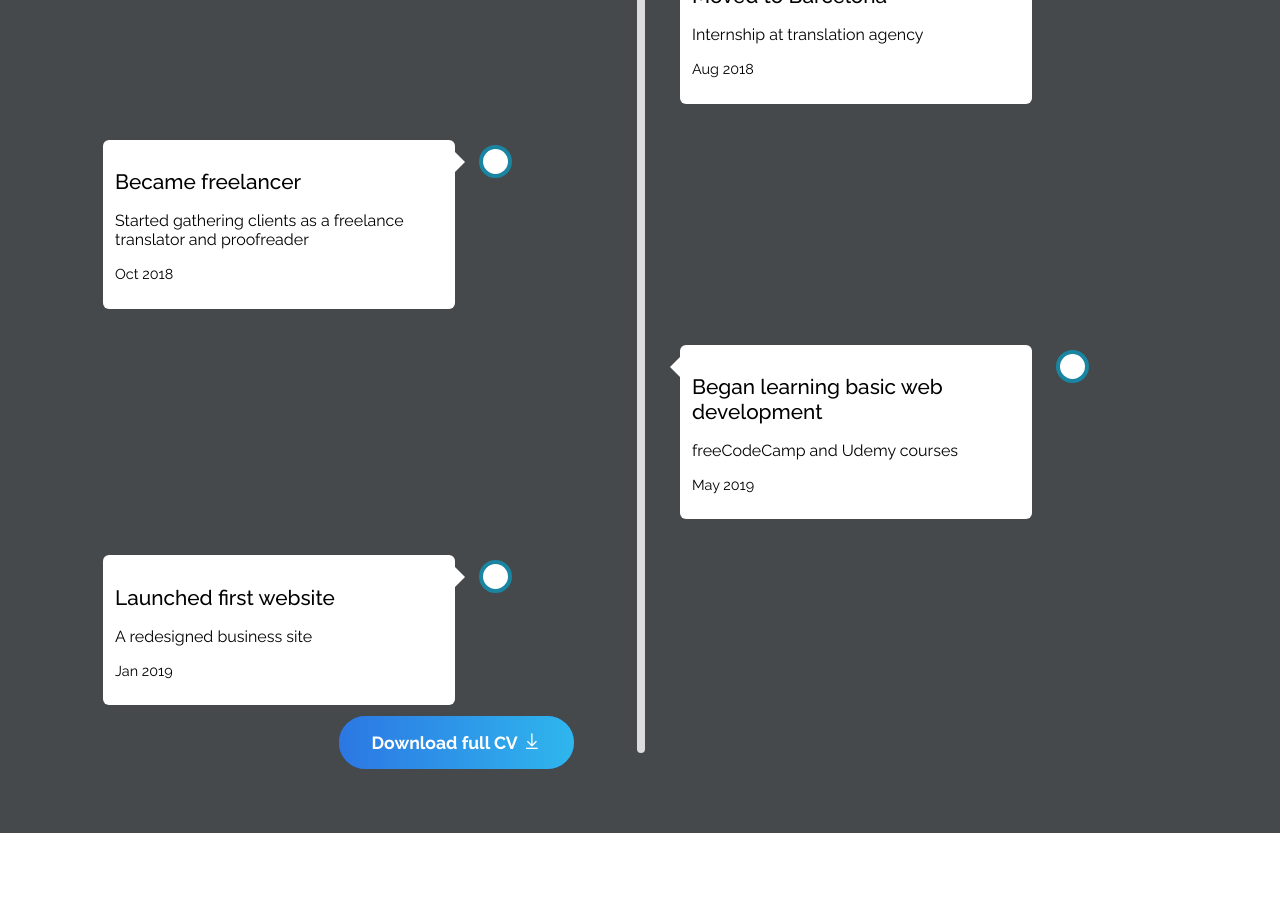
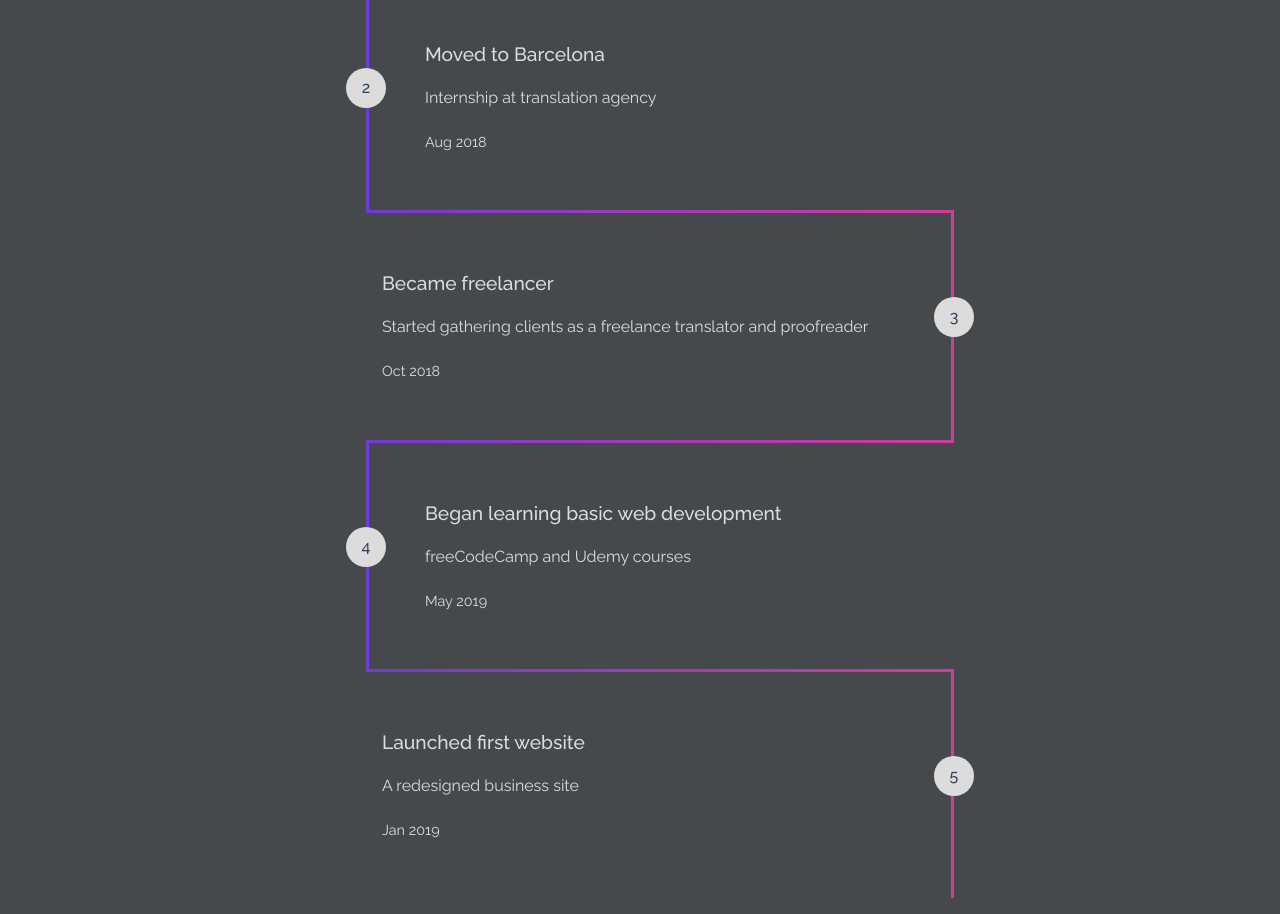
Before and after one commit to ScotDev/Personal-site, a React (Create React App) app: page / in a window 1280 px wide. Shown: the part 3320-4234 px from the top of the page. Before the commit the page ends 4153 px from the top, so only its background shows below. Built offline with nearby package versions, Linux system fonts and the light colour scheme.

Commit message:
Improved timeline

```diff
--- a/public/scss/_timeline.scss
+++ b/public/scss/_timeline.scss
@@ -4,117 +4,91 @@ $primary-accent: #1985a1;
 
 $secondary-light-text: #e6e9f0;
 
+$primary-gradient: #fd4d8c
+  linear-gradient(90deg, #fd4d8c 0, #fd766a 76%, #fc7f61);
+$secondary-gradient: #2c77e3 linear-gradient(90deg, #2c77e3 0, #2fb6ed);
+
 .timeline {
-  position: relative;
-  //   max-width: 1200px;
-  margin: 0 auto 5rem auto;
+  width: 100%;
+  display: flex;
+  flex-direction: column;
+  align-items: center;
+  .timeline-list {
+    list-style-type: none;
 
-  .btn {
-    i {
-      font-size: 1.3rem;
-    }
+    li:nth-child(even) {
+      border-left: 3px solid;
+      padding-right: 0;
+
+      &:before {
+        right: 100.5%;
+        transform: translateY(110%);
+        margin-right: -20px;
       }
     }
 
-/* The actual timeline (the vertical ruler) */
-.timeline::after {
-  content: '';
-  position: absolute;
-  width: 8px;
-  background-color: $light-text;
-  border-radius: 6px;
-  top: 0;
-  bottom: 0;
-  left: 50%;
-  margin-left: -3px;
+    li:nth-child(odd) {
+      border-right: 3px solid;
+      padding-left: 0;
+
+      &:before {
+        left: 100.5%;
+        margin-left: -20px;
+        transform: translateY(110%);
+      }
     }
 
-/* Container around content */
-.timeline-item {
-  padding: 10px 40px;
-  position: relative;
-  background-color: inherit;
-  max-width: 70%;
-  margin: 0 0 1rem 0;
+    li:first-child {
+      border-top: 0;
+      border-top-right-radius: 0;
+      border-top-left-radius: 0;
+    }
+    li:last-child {
+      border-bottom-right-radius: 0;
+      border-bottom-left-radius: 0;
     }
 
-/* The circles on the timeline */
-.timeline-item::after {
-  content: '';
+    li {
+      font-size: 1em;
+      line-height: 1.75em;
+      border-top: 3px solid;
+      border-image: linear-gradient(to right, #743ad5 0%, #d53a9d 100%);
+      border-image-slice: 1;
+      border-width: 3px;
+      margin: 0;
+      padding: 40px;
+      counter-increment: section;
+      position: relative;
+      color: $light-text;
+
+      &:before {
+        content: counter(section);
         position: absolute;
-  width: 25px;
-  height: 25px;
-  right: -17px;
-  background-color: white;
-  border: 4px solid $primary-accent;
-  top: 15px;
         border-radius: 50%;
-  z-index: 1;
-}
-
-.timeline-item:nth-child(odd) {
-  left: -43.5%;
-}
-/* Place the timeline-item to the left */
-// .left {
-
-//   //   transform: translateX(-100%);
-// }
-
-/* Place the timeline-item to the right */
-.timeline-item:nth-child(even) {
-  left: 50%;
-}
-
-/* Add arrows to the left container (pointing right) */
-.timeline-item:nth-child(odd)::before {
-  content: ' ';
-  height: 0;
-  position: absolute;
-  top: 22px;
-  width: 0;
-  z-index: 1;
-  right: 30px;
-  border: medium solid #fff;
-  border-width: 10px 0 10px 10px;
-  border-color: transparent transparent transparent #fff;
-}
-
-/* Add arrows to the right container (pointing left) */
-.timeline-item:nth-child(even)::before {
-  content: ' ';
-  height: 0;
-  position: absolute;
-  top: 22px;
-  width: 0;
-  z-index: 1;
-  left: 30px;
-  border: medium solid #fff;
-  border-width: 10px 10px 10px 0;
-  border-color: transparent #fff transparent transparent;
-}
-
-/* Fix the circle for containers on the right side */
-.right::after {
-  left: -16px;
-}
-
-/* The actual content */
-.timeline-content {
-  //   padding: 20px 30px;
-  padding: 0.75rem;
-  background-color: white;
-  //   position: relative;
-  border-radius: 6px;
+        padding: 10px;
+        height: 1.25em;
+        width: 1.25em;
+        background-color: $light-text;
+        font-weight: 500;
+        text-align: center;
+        line-height: 1.25em;
+        color: #34435e;
+        font-size: 1em;
       }
 
       .timeline-title {
         font-weight: 500;
-  font-size: 1.3rem;
+        font-size: 1.2rem;
+        padding: 0 1rem;
       }
       .timeline-text {
         font-size: 1rem;
+        padding: 0 1rem;
       }
       .timeline-date {
         font-size: 0.9rem;
+        padding: 0 1rem;
       }
+    }
+  }
+}
--- a/src/components/layout/Timeline.js
+++ b/src/components/layout/Timeline.js
@@ -5,20 +5,27 @@ import data from '../../timeline_data.json';
 
 export default function Timeline() {
 
+
     const items = data.map(item => {
-        return (<div className="timeline-item" key={item.id}>
-            <div className="timeline-content">
+        return (
+
+            <li key={item.id}>
+
                 <h2 className="timeline-title">{item.title}</h2>
                 <p className="timeline-text">{item.text}</p>
                 <p className="timeline-date">{item.date}</p>
-            </div>
-        </div>)
+
+            </li>
+
+        )
     })
 
     return (
         <div className="timeline">
-            {items}
-            <a href="#portfolio" className="btn btn-secondary">Download full CV <i class="las la-download"></i></a>
+            <ul className="timeline-list">
+                {items}
+            </ul>
+            {/* <a href="#portfolio" className="btn btn-secondary">Download full CV <i class="las la-download"></i></a> */}
         </div>
     )
 }
```
Also changed, not shown: src/styles.min.css. Lines whose indentation alone changed are shown as unchanged.
